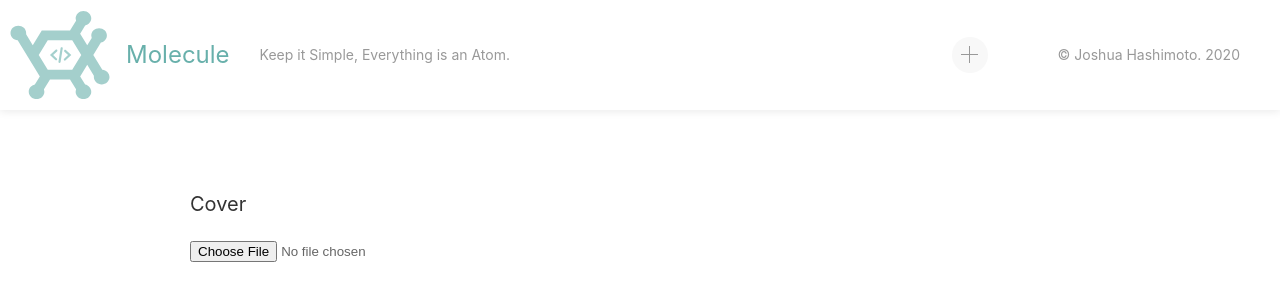
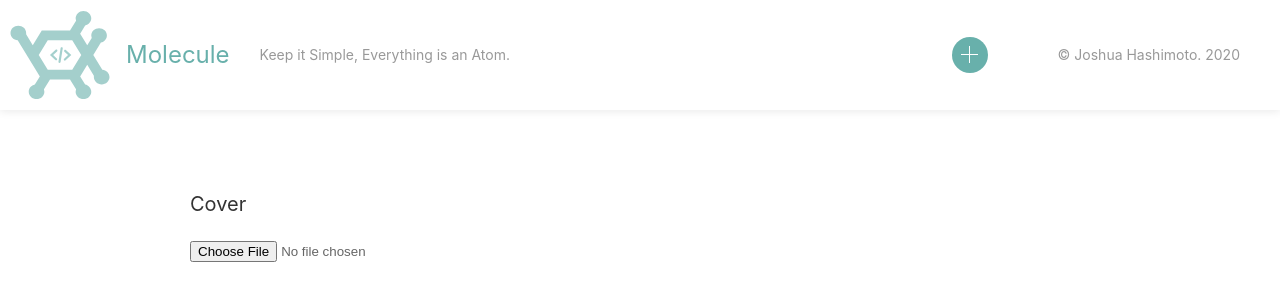
Before and after one commit to joshua-hashimoto/molecule-django, a Django app: page /new/ in a window 1280 px wide. Shown: the top 300 px of the page. Run offline with Django 3.2, Linux system fonts and the light colour scheme; the visitor is signed in with stand-in values (Sample User, id 1); data that the repository does not hold is empty; parts of the project's set-up code (start-up, migrations or seed data) failed here and were passed over; some libraries are stand-ins or nearby versions.

Commit message:
delete unnecessary class and add theme class

```diff
--- a/templates/widgets/header.html
+++ b/templates/widgets/header.html
@@ -15,7 +15,7 @@
         </div>
         <div class="uk-navbar-right">
             {% if user.is_authenticated %}
-                <a href="{% url 'articles:article_new' %}" class="add-icon-button uk-icon-button" uk-icon="plus"></a>
+                <a href="{% url 'articles:article_new' %}" class="uk-icon-button main-theme" uk-icon="plus"></a>
             {% else %}
                 <ul class="uk-navbar-nav">
                     <li>
```
